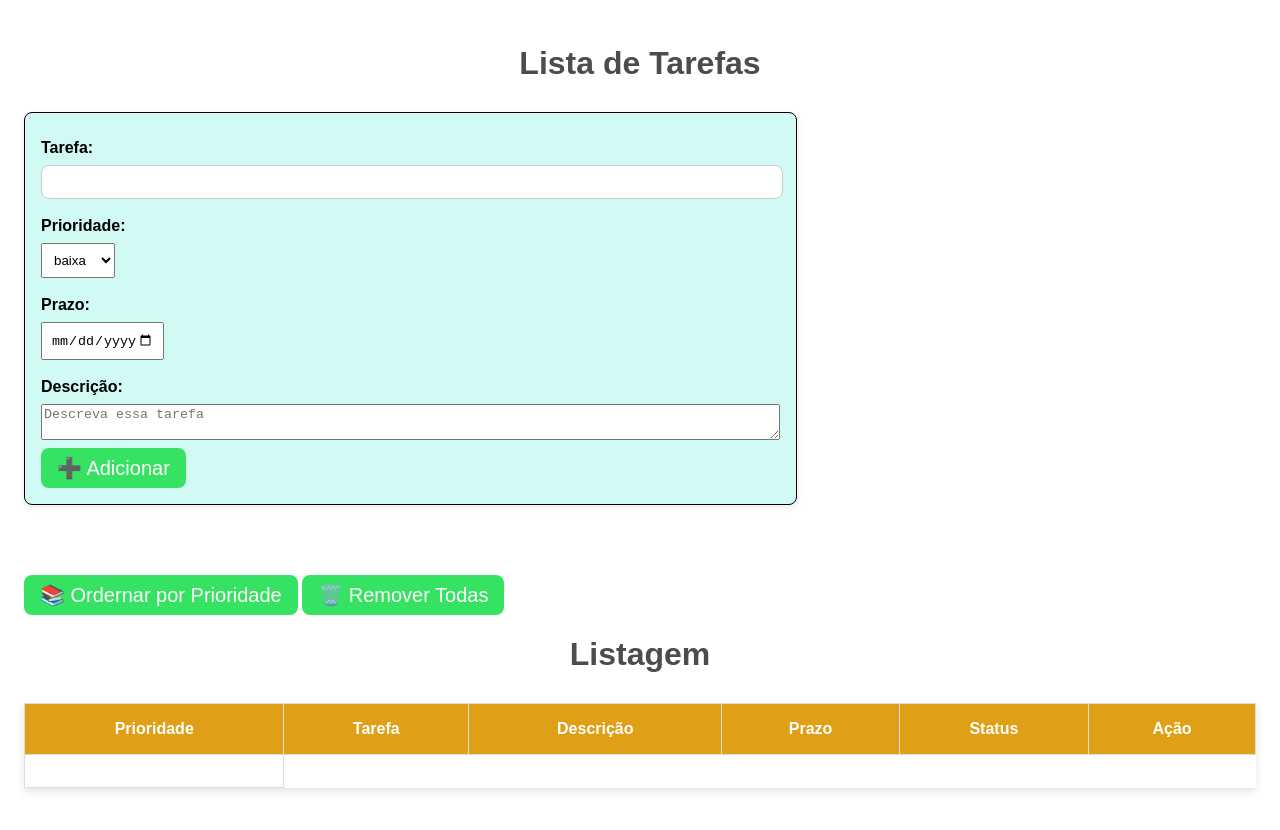
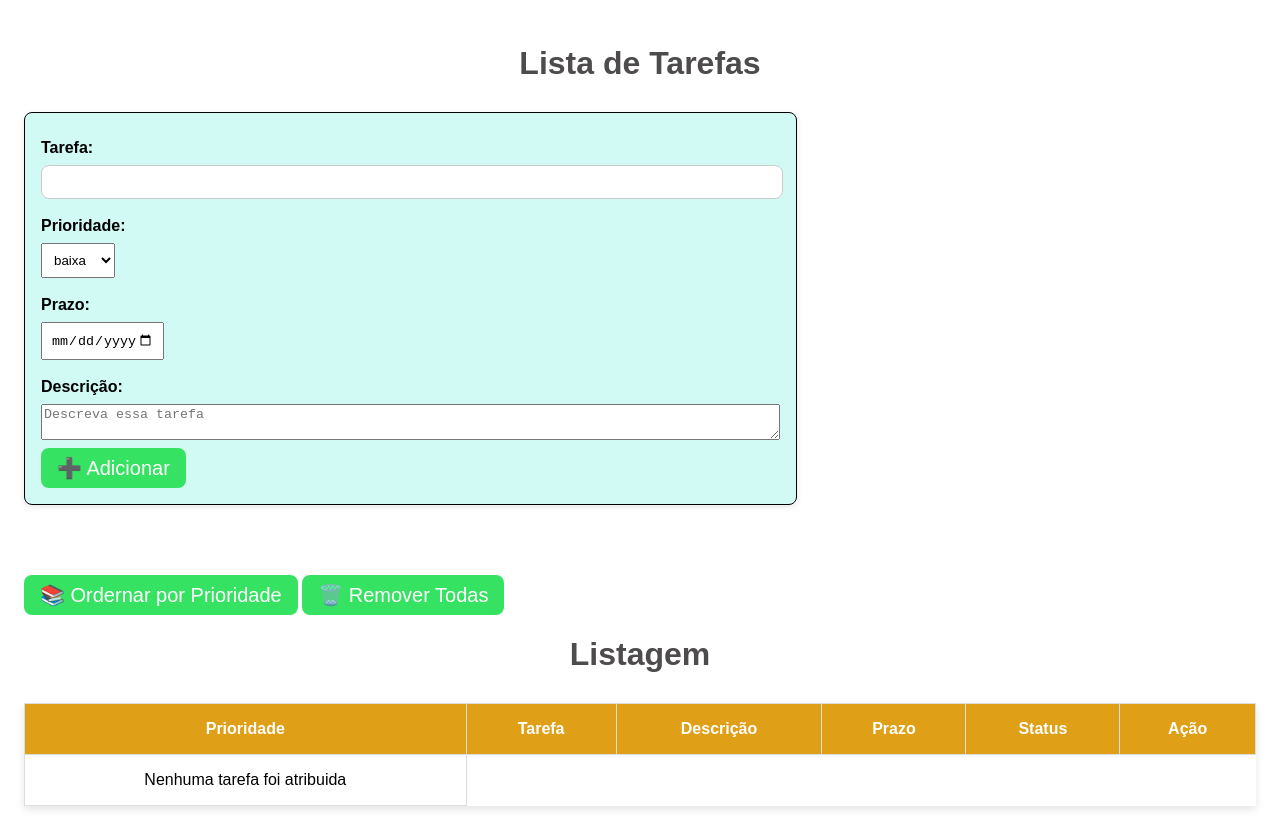
Before and after one commit to Gus10FF/Lista-de-tarefas_TrabalhoLP, a plain HTML site: page index.html in a window 1280 px wide. Drawn offline with Linux system fonts and the light colour scheme.

Commit message:
Update index.html

```diff
--- a/index.html
+++ b/index.html
@@ -62,7 +62,7 @@
         </table>
     </div>
 
-    <script src="js/script.js"></script>
+    <script src="script.js"></script>
 </body>
 
 </html>
```
